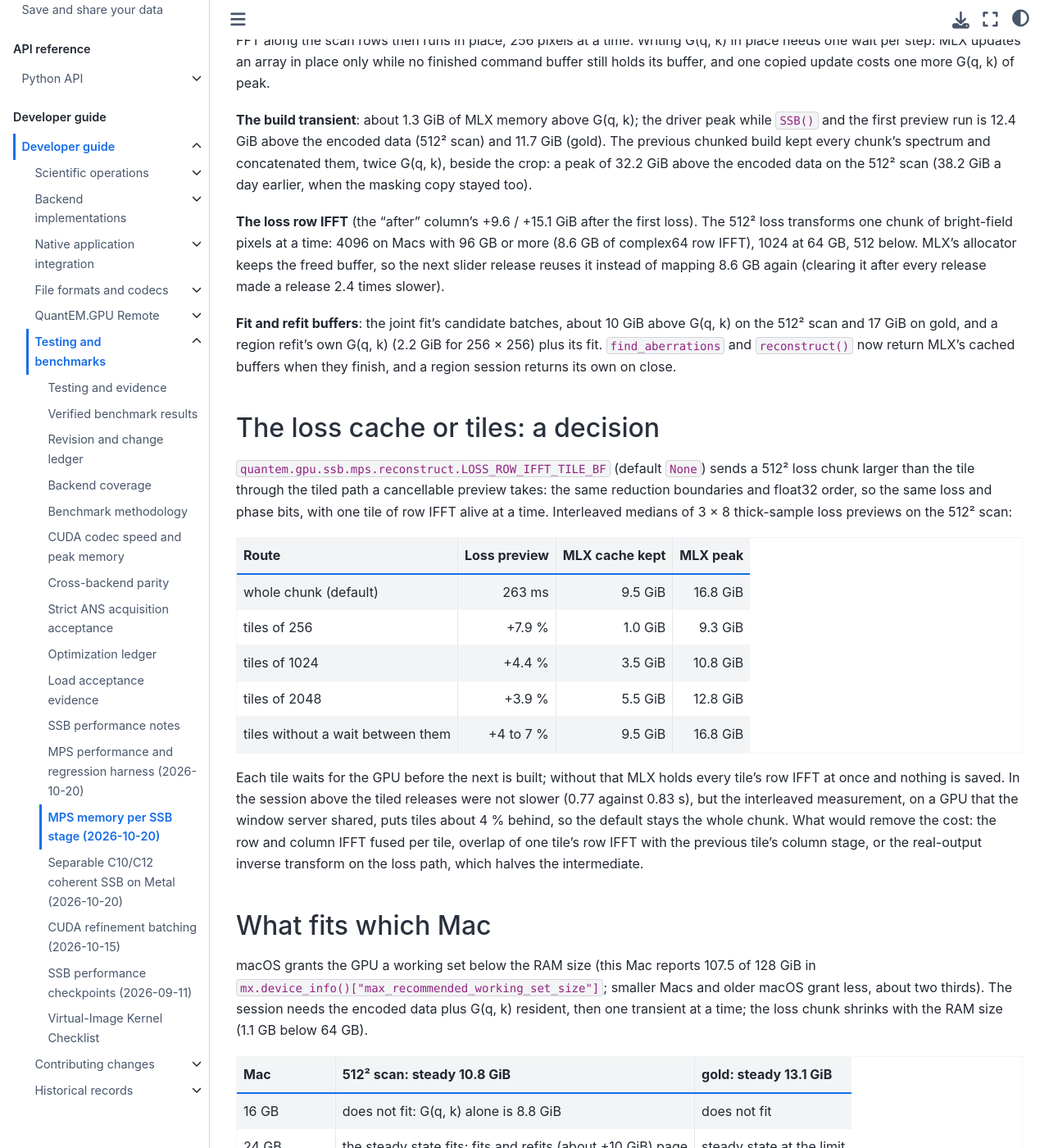
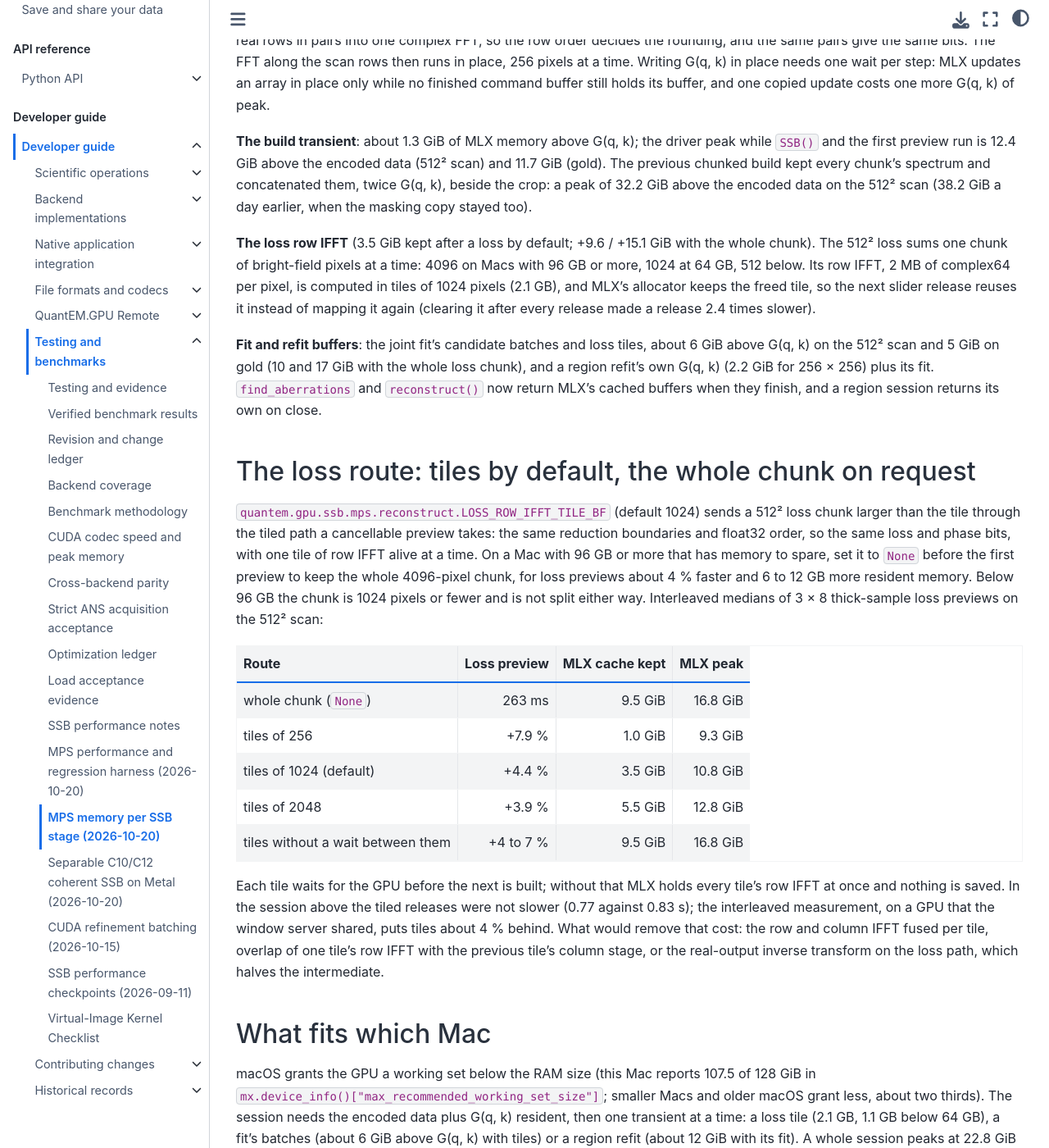
Before and after one commit to bobleesj/quantem.gpu, a Jupyter Book: the page built from docs/maintainer/2026-10-20-mps-memory.md, in a window 1280 px wide and 1400 px high, scrolled down 1964 px. Shown: the whole window at 82% size. Built offline with Jupyter Book 1.0.4 settings and Sphinx 7.4.7 and the Sphinx Book theme 1.1.4, drawn with Linux system fonts in a browser that asks for light colours; pages that are not in the unit, such as notebooks, are missing from menus; some of the changed text lies outside the part shown.

Commit message:
Compute the 512 x 512 MPS loss row IFFT in 1024-pixel tiles by default
LOSS_ROW_IFFT_TILE_BF defaults to 1024: on Macs with 96 GB or more a
4096-pixel loss chunk goes through the tiled path, with the same
reduction boundaries and float32 order, so the same loss and phase
bits. None keeps the whole chunk, an opt-in for big Macs. Below 96 GB
the chunk is at most 1024 pixels and nothing changes.

ShowPtycho session (load, detector fit, SSB, two-branch reconstruct,
show, 20 drags, 3 releases, region refit, save), GPU driver memory:
512x512 scan with 8939 bright-field pixels, after a slider release
20.4 -> 14.4 GiB, session peak 28.6 -> 22.8 GiB; gold 28.5 -> 16.5 GiB
and 34.3 -> 22.2 GiB. Loss previews take about 4 % longer in
interleaved medians; previews, losses and fits are bit-identical.

```diff
--- a/docs/maintainer/2026-10-20-mps-memory.md
+++ b/docs/maintainer/2026-10-20-mps-memory.md
@@ -16,43 +16,45 @@ Load, `data.calibration.fit_detector_sampling()`, `SSB(data)`, the automatic
 two-branch `reconstruct()`, `ssb.show(show_fft=True)` at its default
 upsampling, 20 slider drags at that factor, 3 slider releases (with the loss),
 one 256 × 256 region refit (20 trials) and `save_calibration()`. "Before" is
-the integration branch just before the memory work; "after" is the default;
-"tiled" adds the opt-in tiled loss route below (1024 pixels). Peak during the
-stage / memory after it, GiB.
+the integration branch just before the memory work; "after" is the default
+now, with the loss row IFFT in tiles of 1024 pixels; "whole chunk" is the
+opt-in loss route that keeps the whole 4096-pixel chunk (below). Peak during
+the stage / memory after it, GiB.
 
 512 × 512 scan, 192 × 192 detector:
 
-| Stage | Before | After | Tiled 1024 |
+| Stage | Before | After | Whole chunk |
 | --- | ---: | ---: | ---: |
 | `io.load` | 3.9 / 2.1 | 3.9 / 2.1 | 3.9 / 2.1 |
 | `SSB(data)` | 8.1 / 8.1 | 2.1 / 2.1 | 2.1 / 2.1 |
-| `reconstruct()`, two branches | 34.3 / 26.9 | 20.9 / 10.8 | 16.8 / 10.8 |
-| `ssb.show(show_fft=True)` | 27.0 / 27.0 | 20.4 / 20.4 | 14.4 / 14.4 |
-| 20 drags (2×), 3 releases | 27.0 / 27.0 | 20.4 / 20.4 | 14.4 / 14.4 |
-| region refit | 33.6 / 16.9 | 28.6 / 10.9 | 22.8 / 10.9 |
-| `save_calibration()` | 26.4 / 26.4 | 20.4 / 20.4 | 14.4 / 14.4 |
-| session peak (footprint) | 34.3 (34.9) | 28.6 (30.0) | 22.8 (24.0) |
+| `reconstruct()`, two branches | 34.3 / 26.9 | 16.8 / 10.8 | 20.9 / 10.8 |
+| `ssb.show(show_fft=True)` | 27.0 / 27.0 | 14.4 / 14.4 | 20.4 / 20.4 |
+| 20 drags (2×), 3 releases | 27.0 / 27.0 | 14.4 / 14.4 | 20.4 / 20.4 |
+| region refit | 33.6 / 16.9 | 22.8 / 10.9 | 28.6 / 10.9 |
+| `save_calibration()` | 26.4 / 26.4 | 14.4 / 14.4 | 20.4 / 20.4 |
+| session peak (footprint) | 34.3 (34.9) | 22.8 (24.0) | 28.6 (30.0) |
 
 Gold:
 
-| Stage | Before | After | Tiled 1024 |
+| Stage | Before | After | Whole chunk |
 | --- | ---: | ---: | ---: |
-| `io.load` | 7.5 / 5.6 | 7.5 / 5.6 | 7.4 / 5.6 |
+| `io.load` | 7.5 / 5.6 | 7.4 / 5.6 | 7.5 / 5.6 |
 | `SSB(data)` | 15.9 / 15.9 | 5.6 / 5.6 | 5.6 / 5.6 |
-| `reconstruct()`, two branches | 40.2 / 40.2 | 29.9 / 13.1 | 17.9 / 13.1 |
-| `ssb.show(show_fft=True)` | 40.5 / 40.5 | 28.4 / 28.4 | 16.4 / 16.4 |
-| 20 drags (4×), 3 releases | 40.5 / 40.5 | 28.5 / 28.5 | 16.5 / 16.5 |
-| region refit | 46.1 / 23.4 | 34.3 / 13.2 | 22.3 / 13.2 |
-| `save_calibration()` | 38.7 / 38.7 | 28.4 / 28.4 | 16.4 / 16.4 |
-| session peak (footprint) | 46.1 (47.4) | 34.3 (35.5) | 22.3 (23.5) |
+| `reconstruct()`, two branches | 40.2 / 40.2 | 17.9 / 13.1 | 29.9 / 13.1 |
+| `ssb.show(show_fft=True)` | 40.5 / 40.5 | 16.4 / 16.4 | 28.4 / 28.4 |
+| 20 drags (4×), 3 releases | 40.5 / 40.5 | 16.5 / 16.5 | 28.5 / 28.5 |
+| region refit | 46.1 / 23.4 | 22.2 / 13.2 | 34.3 / 13.2 |
+| `save_calibration()` | 38.7 / 38.7 | 16.4 / 16.4 | 28.4 / 28.4 |
+| session peak (footprint) | 46.1 (47.4) | 22.2 (23.5) | 34.3 (35.5) |
 
 Every fit, image and loss is unchanged: G(q, k) hashes, previews (1× and 2×),
 losses and reconstructions are bit-identical before and after on both scans,
 and the two-branch fit keeps the same rotation and coefficients to the last
-digit. `reconstruct()` took 8.98 → 8.88 s (512² scan) and 20.1 → 20.7 s
-(gold), within run-to-run spread; a slider release 0.82 → 0.83 s and 0.84 →
-0.83 s. `SSB(data)` is 0.39 → 0.14 s and 0.78 → 0.43 s; the first preview,
-which now decodes the bright-field columns, 0.99 → 1.04 s and 0.88 → 0.96 s.
+digit. `reconstruct()` took 8.98 → 7.82 s (512² scan) and 20.1 → 18.6 s
+(gold), and three slider releases 0.82 → 0.73 s and 0.84 → 0.78 s, all within
+run-to-run spread on a GPU shared with the window server. `SSB(data)` is 0.39 →
+0.14 s and 0.78 → 0.43 s; the first preview, which now decodes the
+bright-field columns, 0.99 → 1.04 s and 0.88 → 0.96 s.
 
 ## What the big arrays are
 
@@ -87,39 +89,45 @@ every chunk's spectrum and concatenated them, twice G(q, k), beside the crop:
 a peak of 32.2 GiB above the encoded data on the 512² scan (38.2 GiB a day
 earlier, when the masking copy stayed too).
 
-**The loss row IFFT** (the "after" column's +9.6 / +15.1 GiB after the first
-loss). The 512² loss transforms one chunk of bright-field pixels at a time: 4096
-on Macs with 96 GB or more (8.6 GB of complex64 row IFFT), 1024 at 64 GB, 512
-below. MLX's allocator keeps the freed buffer, so the next slider release
-reuses it instead of mapping 8.6 GB again (clearing it after every release
-made a release 2.4 times slower).
+**The loss row IFFT** (3.5 GiB kept after a loss by default; +9.6 / +15.1 GiB
+with the whole chunk). The 512² loss sums one chunk of bright-field pixels at a
+time: 4096 on Macs with 96 GB or more, 1024 at 64 GB, 512 below. Its row IFFT,
+2 MB of complex64 per pixel, is computed in tiles of 1024 pixels (2.1 GB), and
+MLX's allocator keeps the freed tile, so the next slider release reuses it
+instead of mapping it again (clearing it after every release made a release
+2.4 times slower).
 
-**Fit and refit buffers**: the joint fit's candidate batches, about 10 GiB above
-G(q, k) on the 512² scan and 17 GiB on gold, and a region refit's own G(q, k) (2.2 GiB for 256 × 256) plus its
+**Fit and refit buffers**: the joint fit's candidate batches and loss tiles,
+about 6 GiB above G(q, k) on the 512² scan and 5 GiB on gold (10 and 17 GiB
+with the whole loss chunk), and a region refit's own G(q, k) (2.2 GiB for 256 × 256) plus its
 fit. `find_aberrations` and `reconstruct()` now return MLX's cached buffers when
 they finish, and a region session returns its own on close.
 
-## The loss cache or tiles: a decision
+## The loss route: tiles by default, the whole chunk on request
 
-`quantem.gpu.ssb.mps.reconstruct.LOSS_ROW_IFFT_TILE_BF` (default `None`)
-sends a 512² loss chunk larger than the tile through the tiled path a
-cancellable preview takes: the same reduction boundaries and float32 order, so
-the same loss and phase bits, with one tile of row IFFT alive at a time.
-Interleaved medians of 3 × 8 thick-sample loss previews on the 512² scan:
+`quantem.gpu.ssb.mps.reconstruct.LOSS_ROW_IFFT_TILE_BF` (default 1024) sends a
+512² loss chunk larger than the tile through the tiled path a cancellable
+preview takes: the same reduction boundaries and float32 order, so the same
+loss and phase bits, with one tile of row IFFT alive at a time. On a Mac with
+96 GB or more that has memory to spare, set it to `None` before the first
+preview to keep the whole 4096-pixel chunk, for loss previews about 4 % faster
+and 6 to 12 GB more resident memory. Below 96 GB the chunk is 1024 pixels or
+fewer and is not split either way. Interleaved medians of 3 × 8 thick-sample
+loss previews on the 512² scan:
 
 | Route | Loss preview | MLX cache kept | MLX peak |
 | --- | ---: | ---: | ---: |
-| whole chunk (default) | 263 ms | 9.5 GiB | 16.8 GiB |
+| whole chunk (`None`) | 263 ms | 9.5 GiB | 16.8 GiB |
 | tiles of 256 | +7.9 % | 1.0 GiB | 9.3 GiB |
-| tiles of 1024 | +4.4 % | 3.5 GiB | 10.8 GiB |
+| tiles of 1024 (default) | +4.4 % | 3.5 GiB | 10.8 GiB |
 | tiles of 2048 | +3.9 % | 5.5 GiB | 12.8 GiB |
 | tiles without a wait between them | +4 to 7 % | 9.5 GiB | 16.8 GiB |
 
 Each tile waits for the GPU before the next is built; without that MLX holds
 every tile's row IFFT at once and nothing is saved. In the session above the
-tiled releases were not slower (0.77 against 0.83 s), but the interleaved
+tiled releases were not slower (0.77 against 0.83 s); the interleaved
 measurement, on a GPU that the window server shared, puts tiles about 4 %
-behind, so the default stays the whole chunk. What would remove the cost: the
+behind. What would remove that cost: the
 row and column IFFT fused per tile, overlap of one tile's row IFFT with the
 previous tile's column stage, or the real-output inverse transform on the loss
 path, which halves the intermediate.
@@ -129,14 +137,16 @@ path, which halves the intermediate.
 macOS grants the GPU a working set below the RAM size (this Mac reports
 107.5 of 128 GiB in `mx.device_info()["max_recommended_working_set_size"]`;
 smaller Macs and older macOS grant less, about two thirds). The session needs
-the encoded data plus G(q, k) resident, then one transient at a time; the loss
-chunk shrinks with the RAM size (1.1 GB below 64 GB).
+the encoded data plus G(q, k) resident, then one transient at a time: a loss
+tile (2.1 GB, 1.1 GB below 64 GB), a fit's batches (about 6 GiB above G(q, k)
+with tiles) or a region refit (about 12 GiB with its fit). A whole session
+peaks at 22.8 GiB (512² scan) and 22.2 GiB (gold) on this Mac.
 
-| Mac | 512² scan: steady 10.8 GiB | gold: steady 13.1 GiB |
+| Mac | 512² scan: steady 10.8 GiB, session 22.8 GiB | gold: steady 13.1 GiB, session 22.2 GiB |
 | --- | --- | --- |
 | 16 GB | does not fit: G(q, k) alone is 8.8 GiB | does not fit |
-| 24 GB | the steady state fits; fits and refits (about +10 GiB) page | steady state at the limit |
-| 32 GB | fits, with little room for a fit's batches | tight |
+| 24 GB | previews fit (about 14 GiB); fits and refits page | at the limit; fits page |
+| 32 GB | fits; a refit is close to the limit | fits; a refit is close to the limit |
 | 64 GB and up | fits | fits |
 
 These rows are estimates from the steady states and transients measured on the
```
Also changed, not shown: CHANGELOG.md (+4 -0 lines), 3 other files.
